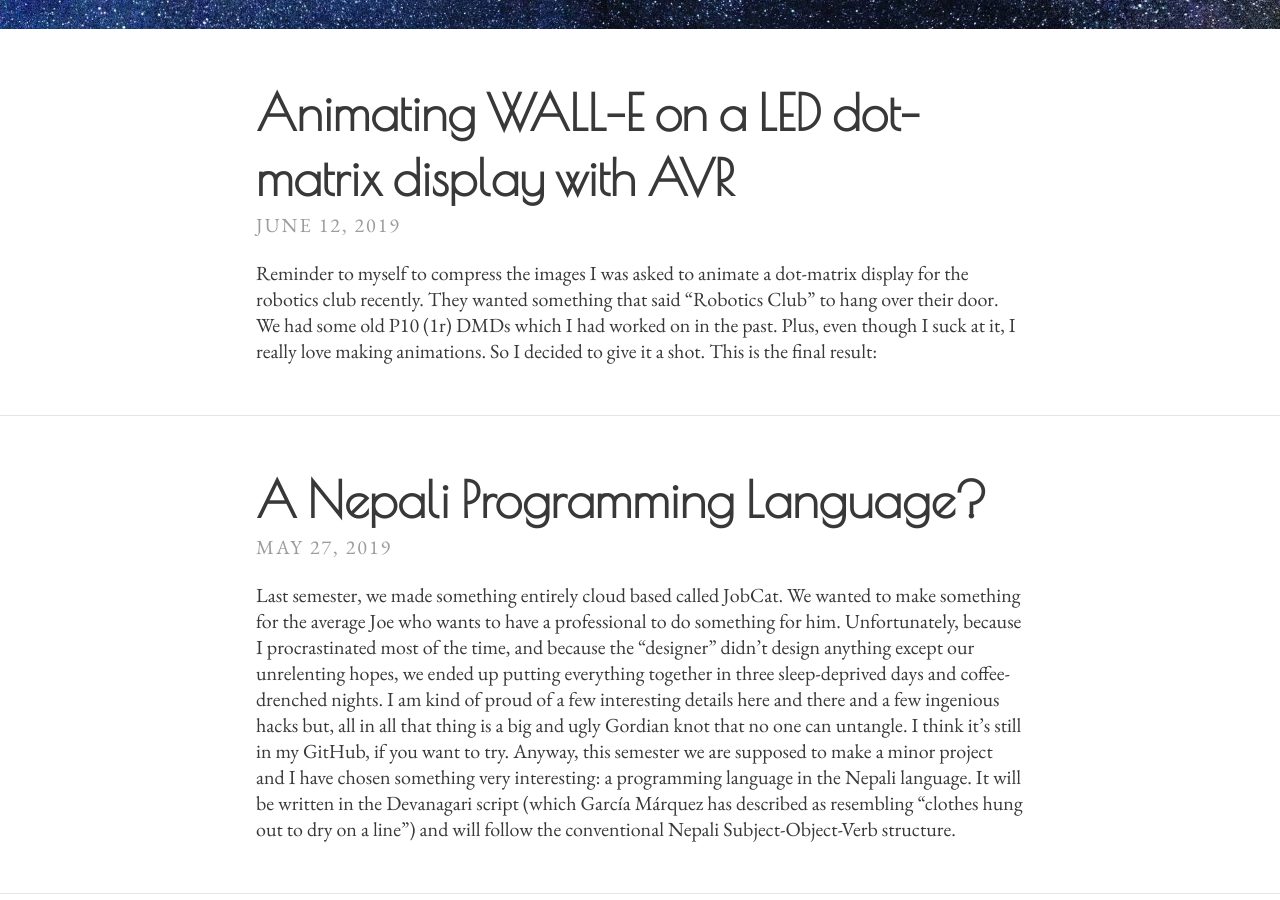
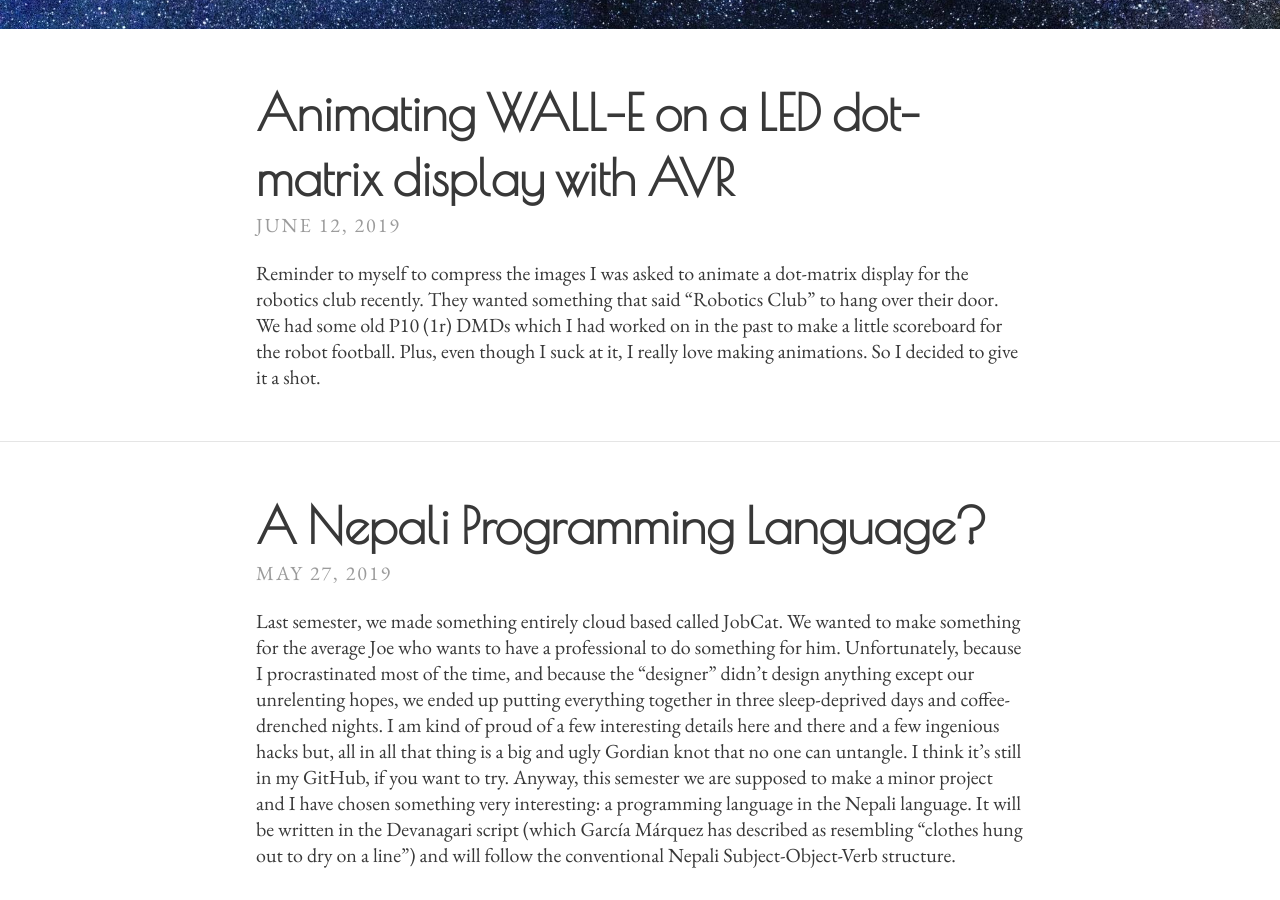
Before and after one commit to niravcodes/niravcodes.github.io, a Jekyll site: the page built from index.html, in a window 1280 px wide and 900 px high, scrolled down 391 px. Built offline with Jekyll 4.4.1, drawn with Linux system fonts in a browser that asks for light colours; the list of posts is cut into pages by our own code.

Commit message:
Update from Forestry.io nirav Nikhil updated _posts/2019-06-12-animating-led-dot-matrix-displays-with-avr.md

```diff
--- a/_posts/2019-06-12-animating-led-dot-matrix-displays-with-avr.md
+++ b/_posts/2019-06-12-animating-led-dot-matrix-displays-with-avr.md
@@ -14,23 +14,23 @@
 ---
 _Reminder to myself to compress the images_
 
-I was asked to animate a dot-matrix display for the robotics club recently. They wanted something that said "Robotics Club" to hang over their door. We had some old P10 (1r) DMDs which I had worked on in the past. Plus, even though I suck at it, I really love making animations. So I decided to give it a shot. This is the final result:
+I was asked to animate a dot-matrix display for the robotics club recently. They wanted something that said "Robotics Club" to hang over their door. We had some old P10 (1r) DMDs which I had worked on in the past to make a little scoreboard for the robot football. Plus, even though I suck at it, I really love making animations. So I decided to give it a shot.
 
 <!--more-->
+
+This is the final result:
 
 <iframe width="560" height="315" src="https://www.youtube-nocookie.com/embed/zjk1e-JFNFA" frameborder="0" allow="accelerometer; autoplay; encrypted-media; gyroscope; picture-in-picture" allowfullscreen></iframe>
 
 Yes. That's a little Wall-E looking at you. After thinking long and hard about it, I decided that Wall-E would be the best robot to look over us all while we do our stuff.
 
-I wanted to animate some other things too, like a gear train driven by a hamster, and GIR from Invader Zim (remember that show?). But of course, a monochrome 32x32 matrix doesn't give you much space to play with.
-
-I was also limited by time. I'm working almost full time on our [minor project](), and I also have to attend my classes. For the next version, I'm planning a much cooler animation, that takes up the whole 32x32 screen.
+I wanted to animate some other things too, like a gear train driven by a hamster, and GIR from Invader Zim (remember that show?). But of course, a monochrome 32x32 matrix doesn't give you much space to play with. I was also limited by time. I'm working almost full time on our [minor project](), and I also have to attend my classes. For the next version, I'm planning a much cooler animation, that takes up the whole 32x32 screen.
 
 I'm going to talk about all the things I did to make the thing.
 
 # Electronics
 
-I made all the electronics for the project last semester with [Bhuwan](https://bhuwanadhikari.com.np/). We made the circuit board by hand, doing everything from hack-sawing the PCBs, etching the copper traces with a fumigating solution of FeCl<sub>3</sub>, drilling the boards and soldering the components. That process, while manual, was very enjoyable.
+I made all the electronics for the project last semester with [Bhuwan](https://bhuwanadhikari.com.np/). We made the circuit board by hand, doing everything from hack-sawing the PCBs, etching the copper traces with a fumigating solution of FeCl<sub>3</sub>, drilling the boards and soldering the components. That process, while manual, was very enjoyable. The resulting circuit looks nice and works very well.
 
 ![](https://nirav.com.np/assets/img/one.jpg)
 
```
